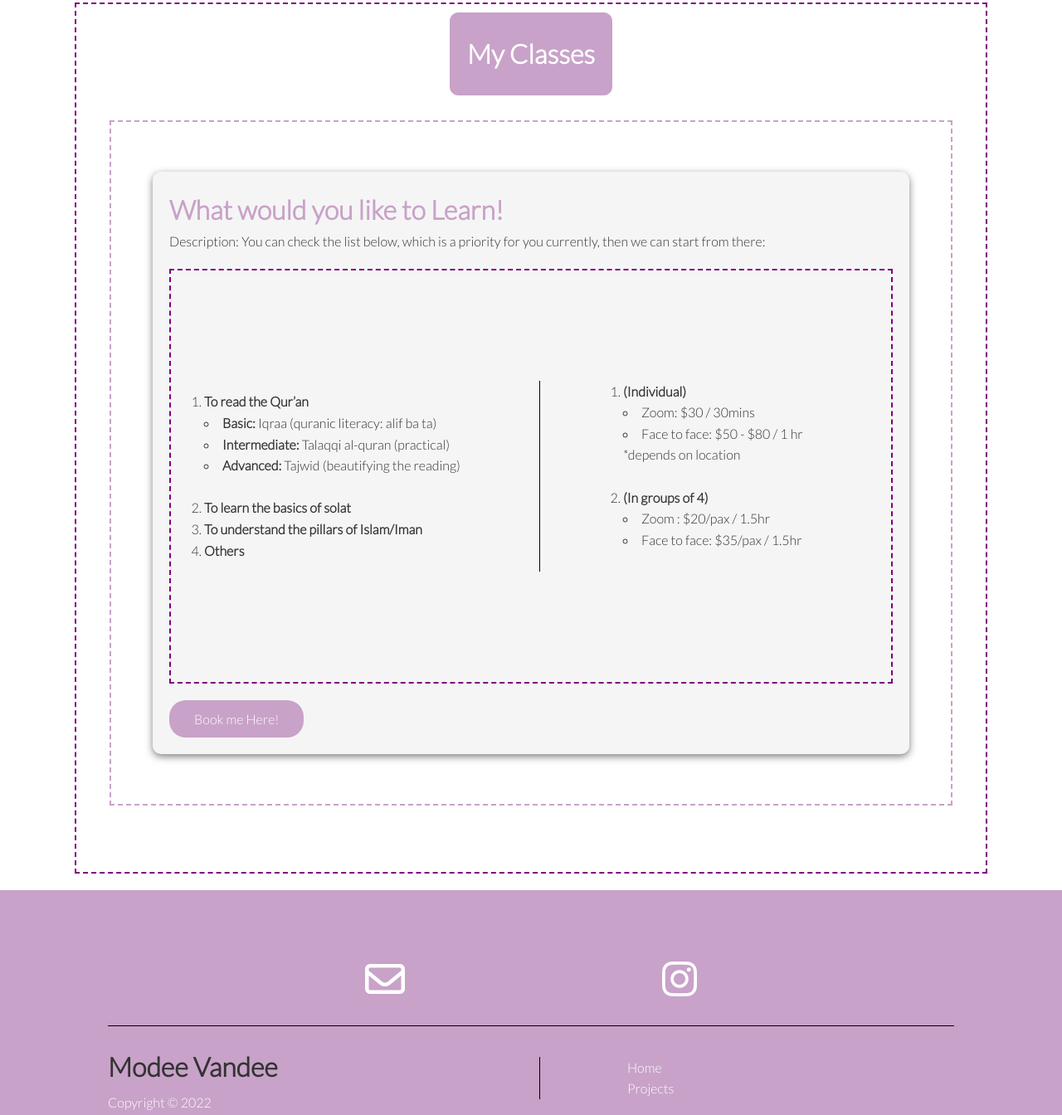
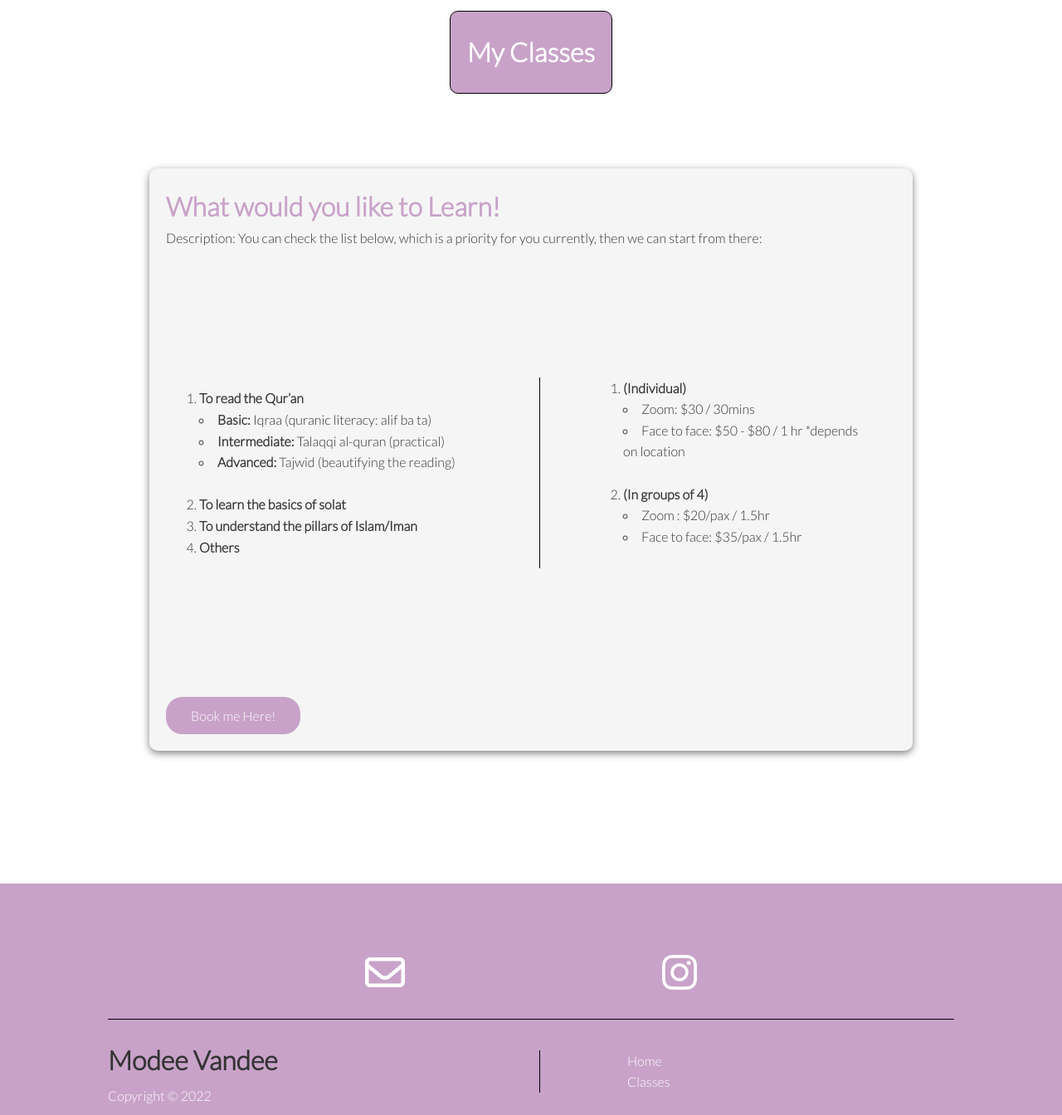
Before and after one commit to modeevandee/fatimah, a plain HTML site: page index.html in a window 1280 px wide. Shown: the part 626-1970 px from the top of the page at 83% size. Drawn offline with Linux system fonts and the light colour scheme.

Commit message:
removed dashed lines

```diff
--- a/css/style.css
+++ b/css/style.css
@@ -83,7 +83,7 @@ img {
   font-size: 1.5rem;
 }
 
-.navbar a:hover, .showcase-footer .footer-nav a:hover {
+.navbar a:hover, .showcase-footer .footer-nav a:hover, .footer-text a:hover{
   border-bottom: 2px #fff solid;
 }
 
@@ -221,7 +221,6 @@ img {
 .showcase-skills-section .project {
   margin-top: 20px;
   margin-bottom: 80px;
-  border: 2px dashed var(--primarycolor);
   padding: 50px;
 }
 .showcase-skills-section h3 {
@@ -229,9 +228,7 @@ img {
   font-weight: bold;
   font-size: 2rem;
 }
-.showcase-skills-section .container{
-  border: 2px dashed var(--thirdcolor);
-}
+
 .showcase-skills-section .project .project-text ul {
   list-style: circle inside;
 }
@@ -252,7 +249,7 @@ img {
   align-items: center;
   min-height: 100px;
   background-color: var(--primarycolor);
-  border: 1px solid var(--primarycolor);
+  border: 1px solid var(--secondarycolor);
   border-radius: 10px;
   max-width: auto;
   font-size: 2rem;
--- a/css/utilities.css
+++ b/css/utilities.css
@@ -31,7 +31,7 @@
 .img-container-primary img {
     max-width: 100%;
     height: auto;
-    border: 1px solid lightblue;
+    border: 1px solid var(--secondarycolor);
     border-radius: 50%;
 }
 
--- a/index.html
+++ b/index.html
@@ -98,7 +98,7 @@
                 <ul>
                     <li><a href="index.html">Home</a></li>
                     <!-- <li><a href="about.html">About</a></li> -->
-                    <li><a href="projects.html">Projects</a></li>
+                    <li><a href="#classes">Classes</a></li>
                 </ul>
             </nav>
         </div>
```
